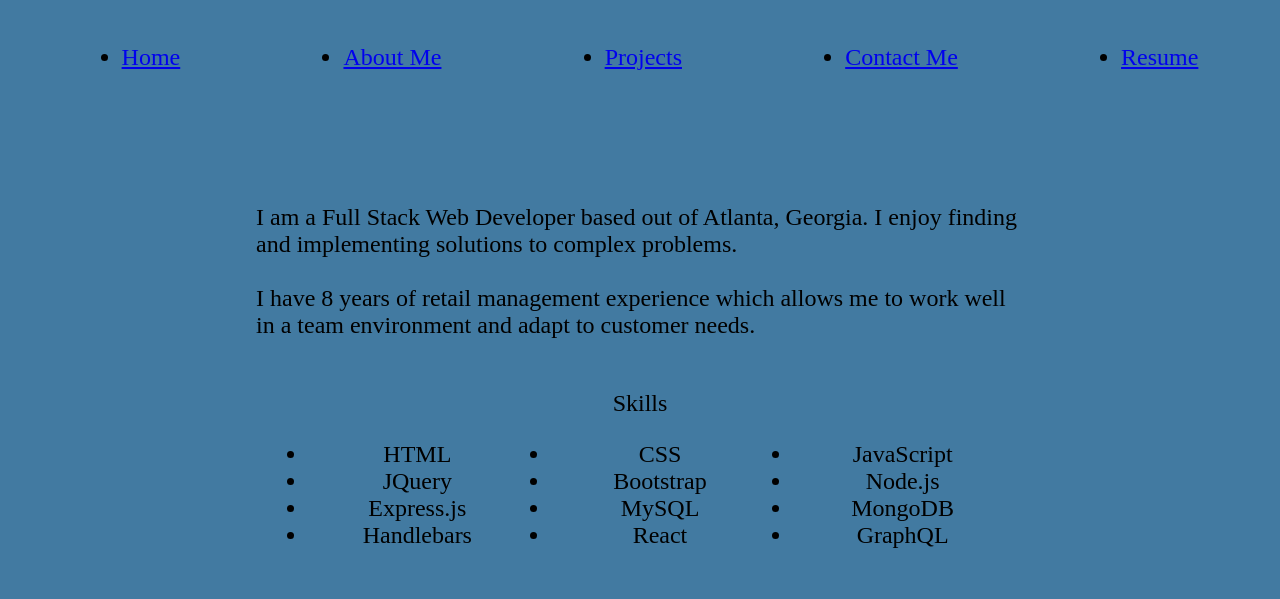
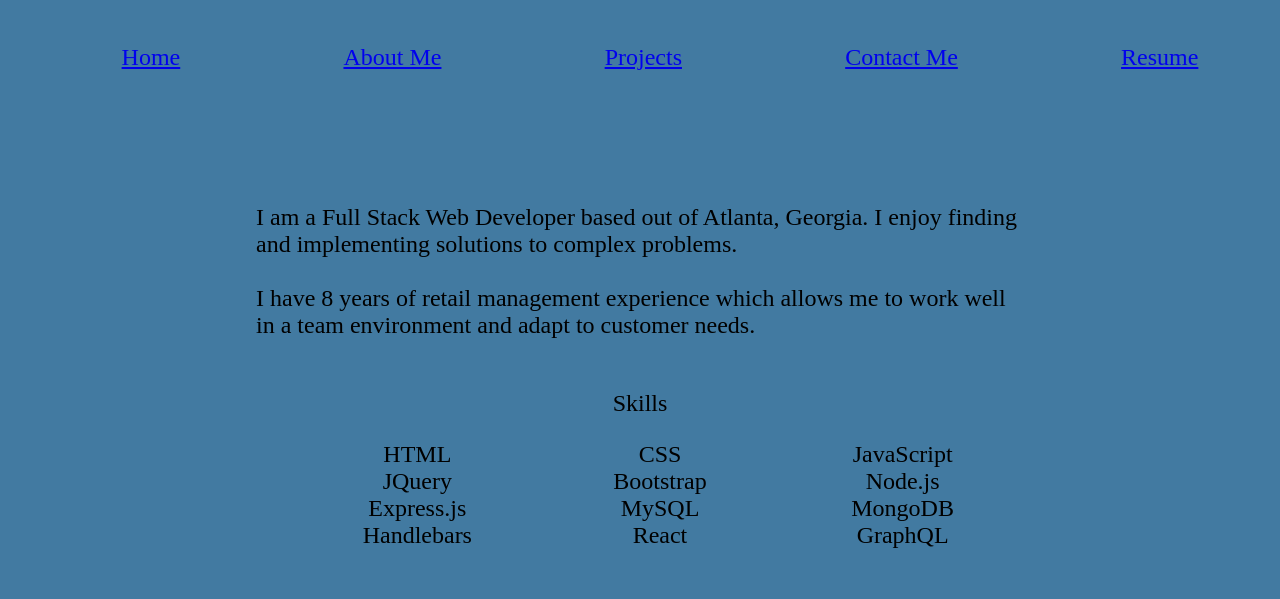
Before and after one commit to JosephFAnderson/Portfolio, a React (Create React App) app: page /about-me in a window 1280 px wide. Shown: the top 599 px of the page. Built offline with nearby package versions, Linux system fonts and the light colour scheme.

Commit message:
list styling

```diff
--- a/src/components/AboutMe/AboutMe.css
+++ b/src/components/AboutMe/AboutMe.css
@@ -13,6 +13,7 @@
     display: flex;
     flex-wrap: wrap;
     text-align: center;
+    text-decoration: none;
 }
 
 .skill{
--- a/src/components/Footer/Footer.css
+++ b/src/components/Footer/Footer.css
@@ -4,6 +4,10 @@ footer{
     font-size: 2em;
 }
 
+footer a{
+    text-decoration: none;
+}
+
 svg{
     margin: 0 5px 20px 5px;
 }
--- a/src/components/Navbar/Navbar.css
+++ b/src/components/Navbar/Navbar.css
@@ -8,4 +8,5 @@ nav{
 ul{
     display: flex;
     justify-content: space-around;
+    list-style-type: none;
 }
```
